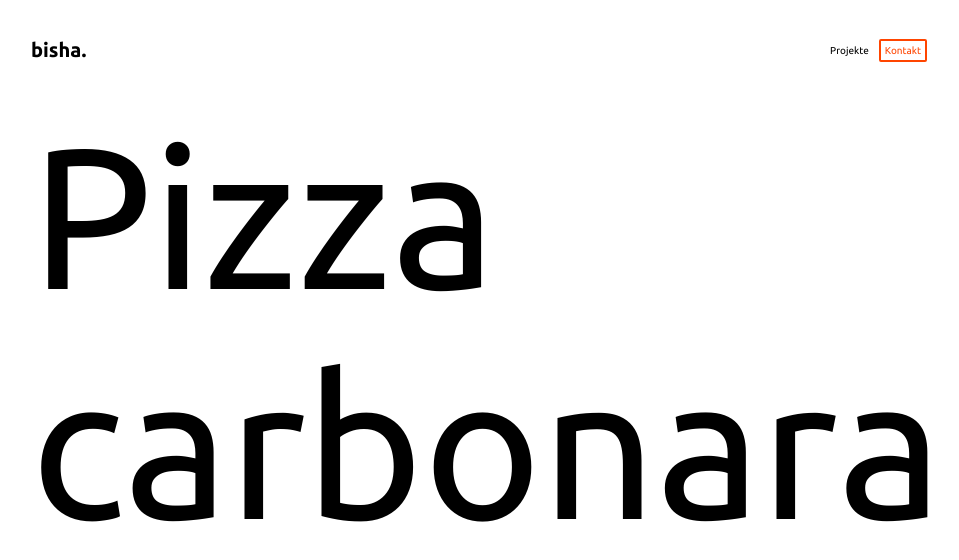
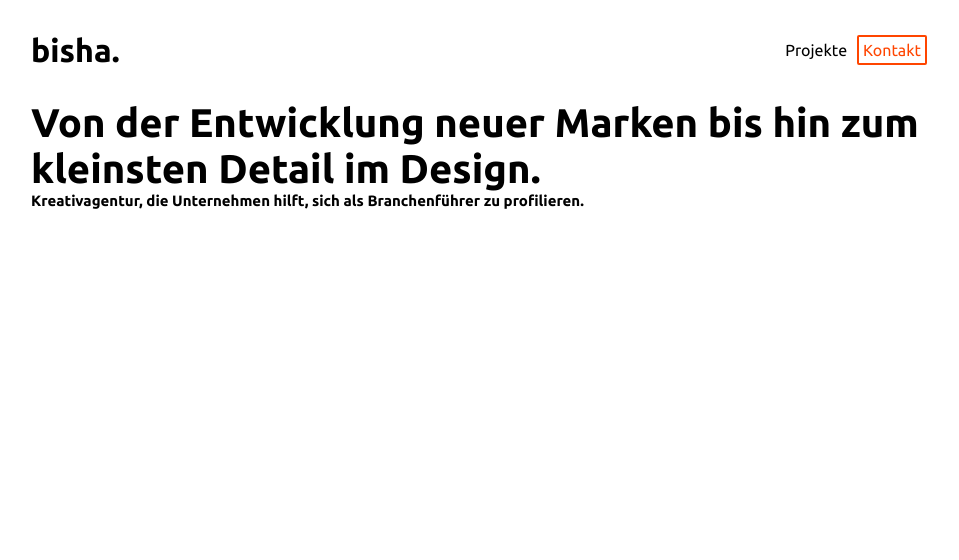
Before and after one commit to zerokater/bisha, a SvelteKit app: page / in a window 1280 px wide. Shown: the top 560 px of the page, without its empty margins (161-1120 px from the left). Built offline with nearby package versions, Linux system fonts and the light colour scheme.

Commit message:
test-font

```diff
--- a/src/components/Nav.svelte
+++ b/src/components/Nav.svelte
@@ -24,6 +24,7 @@
 
 
     a{
+        font-size: 1.6rem;
         text-decoration: none;
         color: black;
         transition: 0.3s color ;
--- a/src/routes/+page.svelte
+++ b/src/routes/+page.svelte
@@ -11,13 +11,14 @@
 </head>
 
 
-<!-- <h1>Von der Entwicklung neuer Marken bis hin zum kleinsten Detail im Design.</h1>
-<h2>Kreativagentur, die Unternehmen hilft, sich als Branchenführer zu profilieren.</h2> -->
+<h1>Von der Entwicklung neuer Marken bis hin zum kleinsten Detail im Design.</h1>
+<h2>Kreativagentur, die Unternehmen hilft, sich als Branchenführer zu profilieren.</h2>
 
-<p>Pizza carbonara</p>
 
 <style>
-    p{
-        font-size: 20rem;
+
+    h1{
+        font-size: 4rem;
     }
+
 </style>
```
Also changed, not shown: src/routes/+layout.svelte (line endings or trailing spaces).
